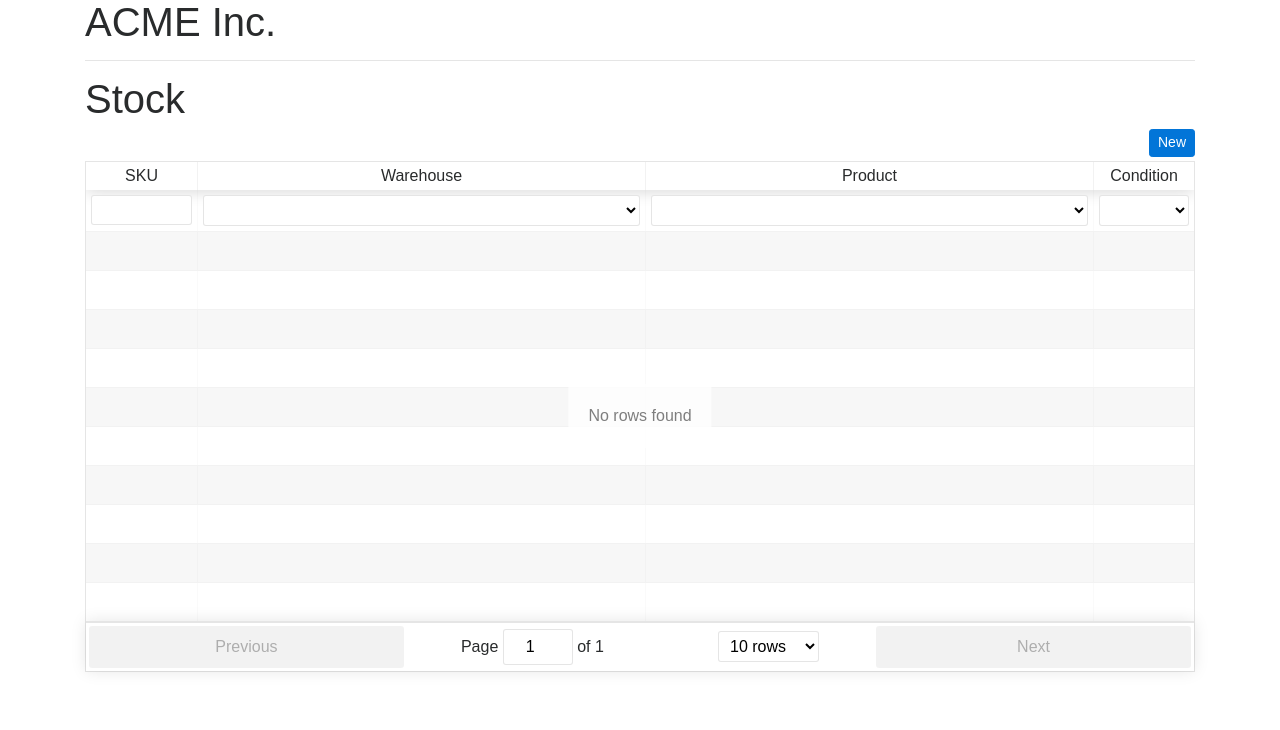
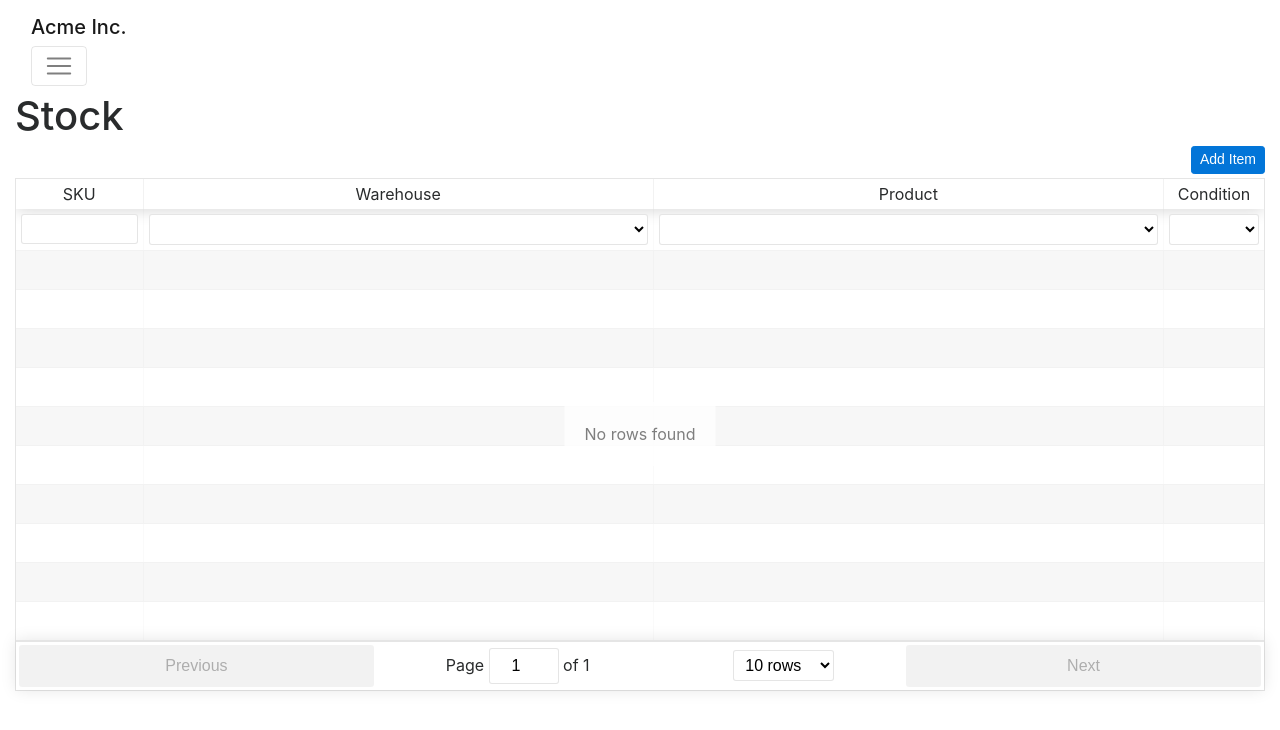
Before and after one commit to eduardoreche/redux-form-tests, a React app: page / in a window 1280 px wide. Built offline with nearby package versions, Linux system fonts and the light colour scheme.

Commit message:
Layout improvements and react-router configured

```diff
--- a/public/index.html
+++ b/public/index.html
@@ -23,7 +23,7 @@
   <link rel="stylesheet" type="text/css" href="https://maxcdn.bootstrapcdn.com/bootstrap/4.0.0-beta.3/css/bootstrap.min.css" media="all">
 </head>
 <body>
-  <div class="container">
+  <div class="container-fluid">
   <div id="root"></div>
 </div>
   <!--
--- a/src/Hello.js
+++ /dev/null
@@ -1,13 +0,0 @@
-import React from 'react';
-
-import StockPage from './stock/StockPage';
-
-export default () => {
-  return (
-    <div>
-      <h1>ACME Inc.</h1>
-      <hr/>
-      <StockPage />
-    </div>
-  );
-}
--- /dev/null
+++ b/src/Menu.js
@@ -0,0 +1,32 @@
+import React from 'react';
+import { Link } from 'react-router-dom';
+
+export default () => {
+  return (
+      <nav className="navbar navbar-expand navbar-light bg-light">
+        <span className="navbar-brand mb-0 h1">Acme Inc.</span>
+
+        <button
+          className="navbar-toggler"
+          type="button"
+          data-toggle="collapse"
+          data-target="#navbarNav"
+          aria-controls="navbarNav"
+          aria-expanded="false"
+          aria-label="Toggle navigation">
+          <span className="navbar-toggler-icon" />
+        </button>
+
+        <div className="collapse navbar-collapse" id="navbarNav">
+          <ul className="navbar-nav">
+            <li className="nav-item active">
+              <Link to="/" className="nav-link">Home</Link>
+            </li>
+            <li className="nav-item">
+              <Link to="/stock/withdraw" className="nav-link">Withdraw</Link>
+            </li>
+          </ul>
+        </div>
+      </nav>
+  );
+};
--- a/src/index.js
+++ b/src/index.js
@@ -3,8 +3,11 @@ import { render } from 'react-dom';
 import { Provider } from 'react-redux';
 import { createStore, applyMiddleware } from 'redux';
 import reduxThunk from 'redux-thunk';
+import { BrowserRouter as Router, Route, Link } from 'react-router-dom';
 
-import Hello from './Hello';
+import Menu from './Menu';
+import StockPage from './stock/StockPage';
+import WithdrawPage from './stock/movements/WithdrawPage';
 import reducers from './reducers';
 
 const styles = {
@@ -15,9 +18,14 @@ const createStoreWithMiddleware = applyMiddleware(reduxThunk)(createStore);
 
 const App = () => (
   <Provider store={createStoreWithMiddleware(reducers)}>
-    <div style={styles}>
-      <Hello />
-    </div>
+    <Router>
+      <div>
+        <Menu />
+
+        <Route exact path="/stock/withdraw" component={WithdrawPage} />
+        <Route exact path="/" component={StockPage} />
+      </div>
+    </Router>
   </Provider>
 );
 
--- a/src/stock/StockPage.js
+++ b/src/stock/StockPage.js
@@ -50,7 +50,7 @@ class StockPage extends Component {
             className="btn btn-primary btn-sm"
             type="button"
             onClick={() => this.show('form')}>
-            New
+            Add Item
           </button>
         )}
       </div>
--- /dev/null
+++ b/src/stock/movements/WithdrawPage.js
@@ -0,0 +1,10 @@
+import React, { Component } from 'react';
+
+class WidthdrawPage extends Component {
+
+  render() {
+    return (<h1>Withdraw stock item</h1>);
+  }
+}
+
+export default WidthdrawPage;
```
